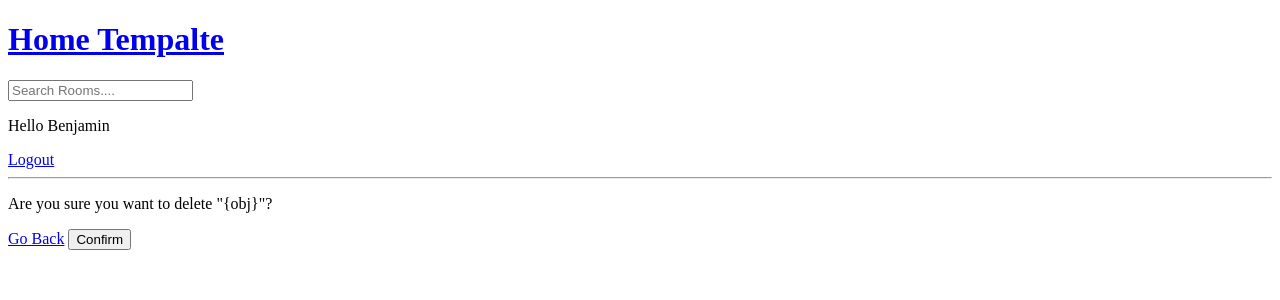
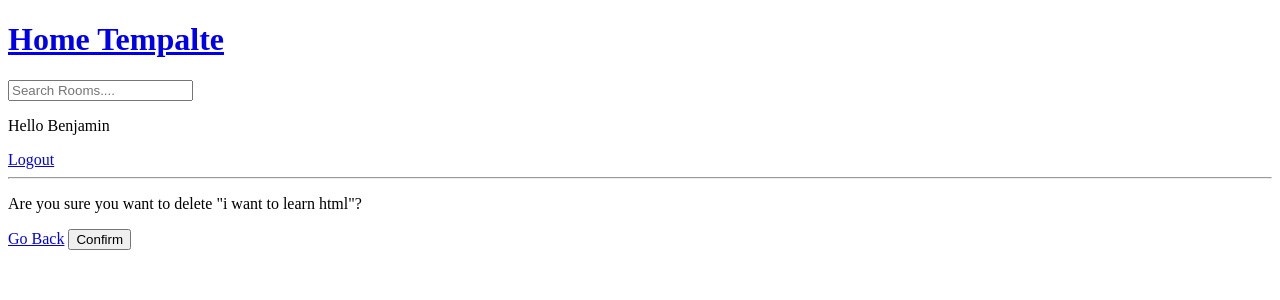
Before and after one commit to Origina-sudo/dev-space, a Django app: page /delete-room/4/ in a window 1280 px wide. Shown: the top 300 px of the page. Run offline with Django 5.2, Linux system fonts and the light colour scheme; a user stored in the database is signed in; data comes from the database, SQL or seed files in the repository.

Commit message:
Fixed bug on line 9

```diff
--- a/studybud/base/templates/base/delete.html
+++ b/studybud/base/templates/base/delete.html
@@ -6,7 +6,7 @@
 
 <form action="" method="POST">
     {% csrf_token %}
-    <p>Are you sure you want to delete "{obj}"?</p>
+    <p>Are you sure you want to delete "{{obj}}"?</p>
 
 
     <a href="{{request.META.HTTP_REFERER}}">Go Back</a>
```
